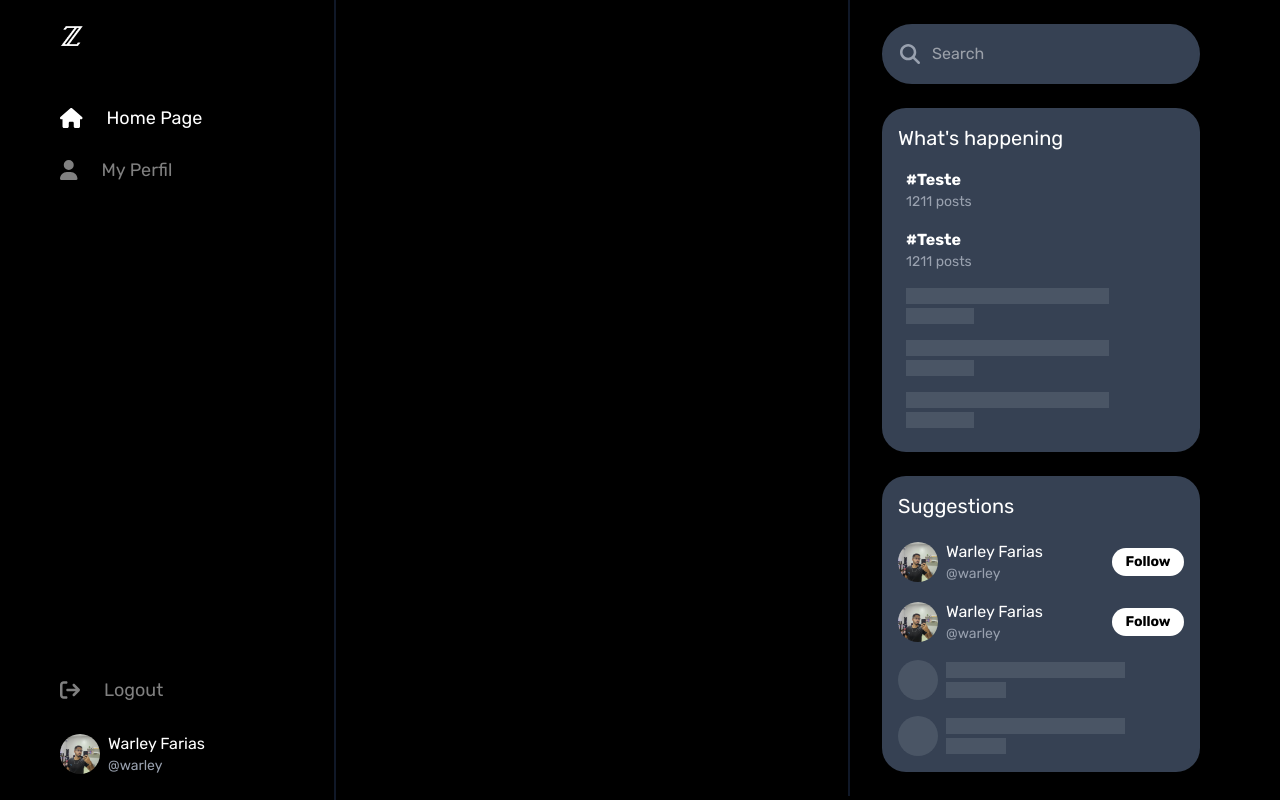
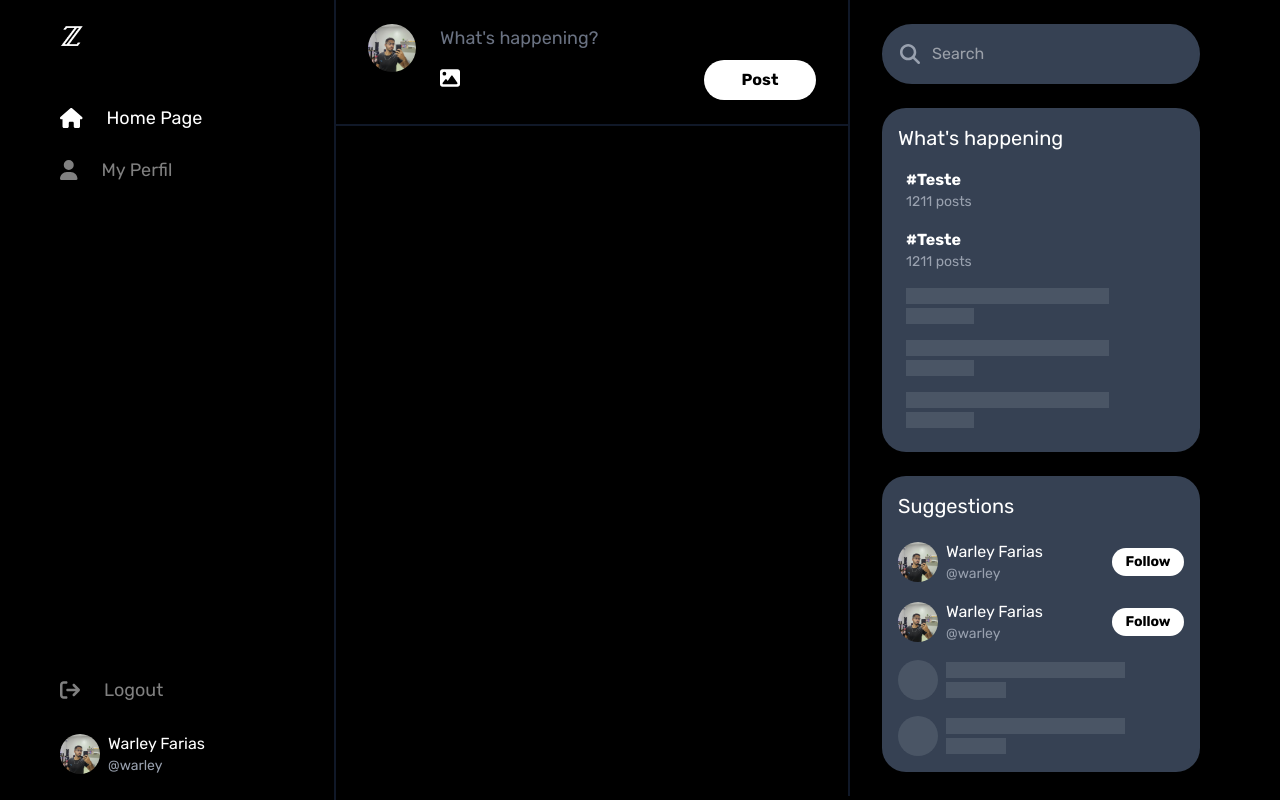
Before and after one commit to warrley/z, a Next.js app in the folder front-end/: page /home in a window 1280 px wide. Built offline with nearby package versions, Linux system fonts and the light colour scheme.

Commit message:
recommendation

```diff
--- a/front-end/src/app/(ui)/home/page.tsx
+++ b/front-end/src/app/(ui)/home/page.tsx
@@ -1,9 +1,11 @@
 import { HomeHeader } from "@/components/home/home-header";
+import { TweetPost } from "@/components/tweet/twee-post";
 
 export default function Page() {
     return (
         <div>
-            <HomeHeader/>
+            <HomeHeader />
+            <TweetPost/>
         </div>
     )
 }
--- a/front-end/src/components/nav/nav-myprofile.tsx
+++ b/front-end/src/components/nav/nav-myprofile.tsx
@@ -1,4 +1,4 @@
-import { user } from "@/data/User"
+import { user } from "@/data/user"
 import Link from "next/link"
 
 export const NavMyProfile = () => {
--- /dev/null
+++ b/front-end/src/components/tweet/twee-post.tsx
@@ -0,0 +1,48 @@
+"use client"
+
+import { user } from "@/data/user"
+import { faImage } from "@fortawesome/free-solid-svg-icons"
+import { FontAwesomeIcon } from "@fortawesome/react-fontawesome"
+import { Button } from "../ui/button"
+
+export const TweetPost = () => {
+    const handleUploud = () => {
+
+    };
+
+    const handlePost = () => {
+
+    }
+
+    return (
+        <div className="flex gap-6 px-8 py-6 border-b-2 border-gray-900">
+            <img
+                src={user.avatar}
+                alt={user.name}
+                className="size-12 rounded-full"
+            />
+            <div className="flex-1">
+                <span
+                    className="min-14 outline-0 text-lg text-white empty:before:text-gray-500 empty:before:content-[attr(data-placeholder)] inline-flex cursor-text"
+                    role="textbox"
+                    contentEditable
+                    data-placeholder="What's happening?"
+                >
+
+                </span>
+                <div className="flex justify-between items-center mt-2">
+                    <div className="cursor-pointer" onClick={handleUploud}>
+                        <FontAwesomeIcon icon={faImage} className="text-xl"/>
+                    </div>
+                    <div className="w-28">
+                        <Button
+                            label="Post"
+                            size={2}
+                            onClick={handlePost}
+                        />
+                    </div>
+                </div>
+            </div>
+        </div>
+    )
+}
--- a/front-end/src/components/ui/recommendation-area.tsx
+++ b/front-end/src/components/ui/recommendation-area.tsx
@@ -1,4 +1,4 @@
-import { user } from "@/data/User"
+import { user } from "@/data/user"
 import { RecommendationItem, RecommendationItemSkeleton } from "./recommendation-item"
 import { TrendingItem, TrendingItemSkeleton } from "./trending-item"
 
--- a/front-end/src/components/ui/recommendation-item.tsx
+++ b/front-end/src/components/ui/recommendation-item.tsx
@@ -1,6 +1,6 @@
 "use client"
 
-import { User } from "@/types/User"
+import { User } from "@/types/user"
 import Link from "next/link";
 import { Button } from "./button";
 import { useState } from "react";
--- a/front-end/src/data/User.ts
+++ b/front-end/src/data/User.ts
@@ -1,4 +1,4 @@
-import { User } from "@/types/User";
+import { User } from "@/types/user";
 
 export const user: User = {
     slug: "warley",
--- /dev/null
+++ b/front-end/src/data/tweet.ts
@@ -0,0 +1,14 @@
+import { Tweet } from "@/types/Tweet";
+import { user } from "./user";
+
+export const tweet: Tweet = {
+    id: 123, user: user,
+    body: 'Outro dia Magico',
+    image: 'https://images.wondershare.com/repairit/aticle/2021/08/twitter-header-photo-issues-1.jpg',
+    likeCount: 523,
+    commentCount: 61,
+    retweetCount: 0,
+    liked: true,
+    retweeted: false,
+    dataPost: new Date(2024, 8, 1, 10, 0, 0)
+};
```
Also changed, not shown: front-end/src/types/tweet.ts (added, +14 -0 lines).
